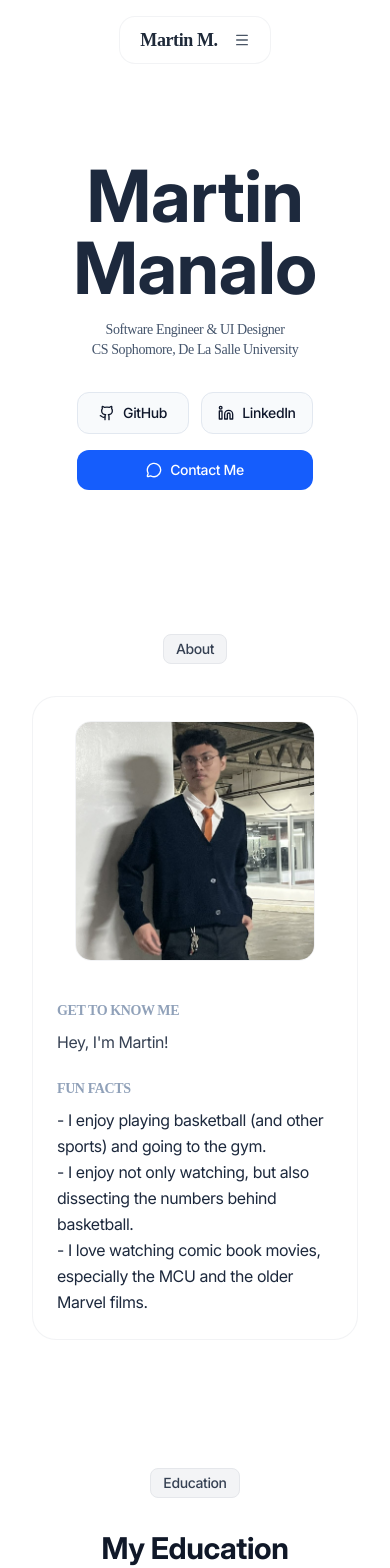
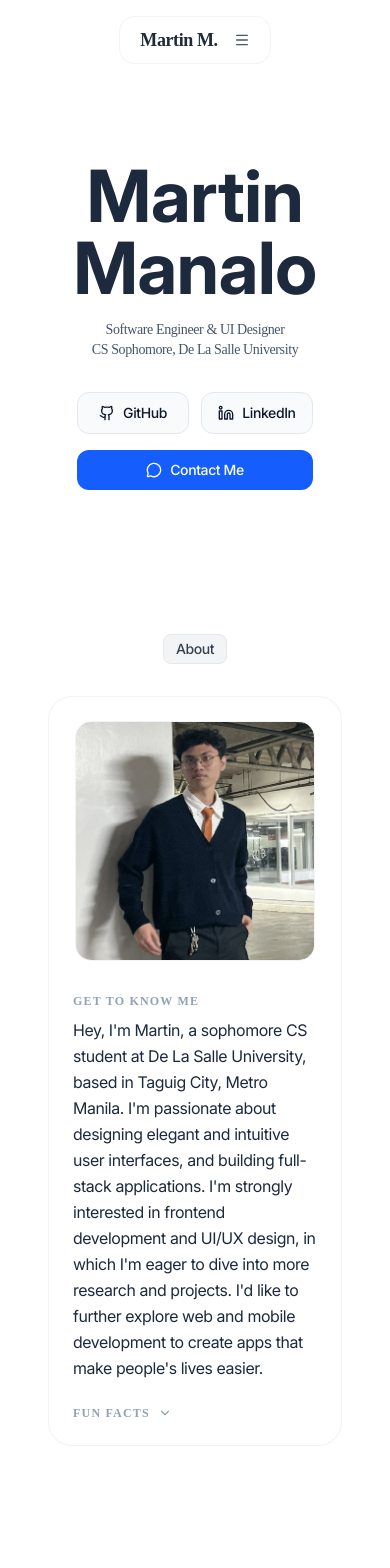
Before and after one commit to martinmnlx/portfolio, a React (Vite) app: page / in a window 390 px wide. Shown: the top 1568 px of the page. Built offline with nearby package versions, Linux system fonts and the light colour scheme; a web font is replaced by a local one.

Commit message:
improved about me section

```diff
--- a/src/components/main/AboutSection.jsx
+++ b/src/components/main/AboutSection.jsx
@@ -1,41 +1,99 @@
+import { useState } from 'react';
+import { motion, AnimatePresence } from 'framer-motion';
+import { ChevronDown } from 'lucide-react';
 import selfImage from '../../assets/images/self.jpg';
 
 function AboutSection({ id }) {
+  const [showFacts, setShowFacts] = useState(false);
+
+  const funFacts = [
+    "I enjoy playing basketball and going to the gym.",
+    "I like watching sports (NBA, UAAP/NCAA) and diving into the numbers behind the game.",
+    "I have twos dogs - Dixie (Lhaso Apso-Maltese, 1 y/o) and Chippy (Shih Tzu-Jack Russell, 10 y/o).",
+    "I used to do NBA content and graphic design on Instagram back in highschool.",
+    "I love watching comic book movies and shows, especially the Marvel Cinematic Universe.",
+    "I play different genres of video games, but here are some of my recents: NBA 2K26, Spider-Man 2, Valorant, R.E.P.O, Peak, Schedule I, Roblox.",
+    "I like watching Valorant e-sports tournaments, and my favorite teams are Paper Rex and Sentinels."
+  ];
+
   return (
-    <>
-      <section id={id} className="w-full flex flex-col items-center pt-32 md:pt-[12rem] md:px-[2rem]">
+    <section id={id} className="w-full flex flex-col items-center pt-32 md:pt-48 px-4 md:px-8 bg-white">
+      {/* Category Badge */}
       <div className='flex justify-center mb-8'>
         <span className='inline-block px-3 py-1 bg-gray-100 text-gray-700 text-sm font-medium rounded-lg border border-gray-200 font-body'>
           About
         </span>
       </div>
-        <div className="w-full max-w-[850px] flex flex-col md:flex-row gap-8 p-[1.5rem] md:p-[2rem] border border-gray-200/50 rounded-3xl bg-white">
-          <div>
+
+      <div className="w-full max-w-225 flex flex-col md:flex-row gap-8 p-6 md:p-8 border border-gray-200/50 rounded-3xl bg-white">
+        <div className="shrink-0">
           <img
             src={selfImage}
-              className="w-60 h-60 md:w-80 md:h-80 rounded-2xl border border-gray-200/50 mx-auto md:mx-0">
-            </img>
+            alt="Martin Manalo"
+            className="w-60 h-60 md:w-80 md:h-80 rounded-2xl border border-gray-200/50 object-cover mx-auto md:mx-0"
+          />
         </div>
+
         <div className="flex-1">
-            <h2 className="font-mono text-sm md:text-md font-bold text-slate-400 mt-2">
-              GET TO KNOW ME
-            </h2>
-            <p className="font-body text-base md:text-lg text-gray-700 leading-relaxed mt-2">
-              Hey, I'm Martin!
-            </p>
-            <h2 className="font-mono text-sm md:text-md font-bold text-slate-400 mt-6">
-              FUN FACTS
+          <h2 className="font-mono text-xs md:text-sm font-semibold text-slate-400 tracking-widest uppercase">
+            Get to know me
           </h2>
           <p className="font-body text-base md:text-lg text-slate-800 leading-relaxed mt-2">
-              - I enjoy playing basketball (and other sports) and going to the gym.<br />
-              - I enjoy not only watching, but also dissecting the numbers behind basketball.<br />
-              - I love watching comic book movies, especially the MCU and the older Marvel films.<br />
+            Hey, I'm Martin, a sophomore CS student at De La Salle University, based in Taguig City, Metro Manila.
+            I'm passionate about designing elegant and intuitive user interfaces, and building full-stack applications.
+            I'm strongly interested in frontend development and UI/UX design, in which I'm eager to dive into more research and projects.
+            I'd like to further explore web and mobile development to create apps that make people's lives easier.
           </p>
+
+          <div className="mt pt-6">
+            <button
+              onClick={() => setShowFacts(!showFacts)}
+              className="flex items-center gap-2 group focus:outline-none cursor-pointer"
+            >
+              <h2 className="font-mono text-xs md:text-sm font-semibold text-slate-400 tracking-widest uppercase group-hover:text-slate-600 transition-colors">
+                Fun Facts
+              </h2>
+              <motion.div
+                animate={{ rotate: showFacts ? 180 : 0 }}
+                transition={{ duration: 0.3 }}
+              >
+                <ChevronDown size={14} className="text-slate-400 group-hover:text-slate-600" />
+              </motion.div>
+            </button>
+
+            <AnimatePresence>
+              {showFacts && (
+                <motion.ul
+                  initial="hidden"
+                  animate="visible"
+                  exit="hidden"
+                  variants={{
+                    visible: { transition: { staggerChildren: 0.1 } },
+                    hidden: { transition: { staggerChildren: 0.05, staggerDirection: -1 } }
+                  }}
+                  className="font-body text-sm md:text-base text-slate-600 leading-relaxed mt-4 space-y-3"
+                >
+                  {funFacts.map((fact, index) => (
+                    <motion.li
+                      key={index}
+                      variants={{
+                        visible: { opacity: 1, x: 0 },
+                        hidden: { opacity: 0, x: -10 }
+                      }}
+                      className="flex gap-2"
+                    >
+                      <span className="text-blue-500">•</span>
+                      {fact}
+                    </motion.li>
+                  ))}
+                </motion.ul>
+              )}
+            </AnimatePresence>
+          </div>
         </div>
       </div>
     </section>
-    </>
-  )
+  );
 }
 
 export default AboutSection;
```
Also changed, not shown: src/components/main/HeroSection.jsx (line endings or trailing spaces). Lines whose indentation alone changed are shown as unchanged.
